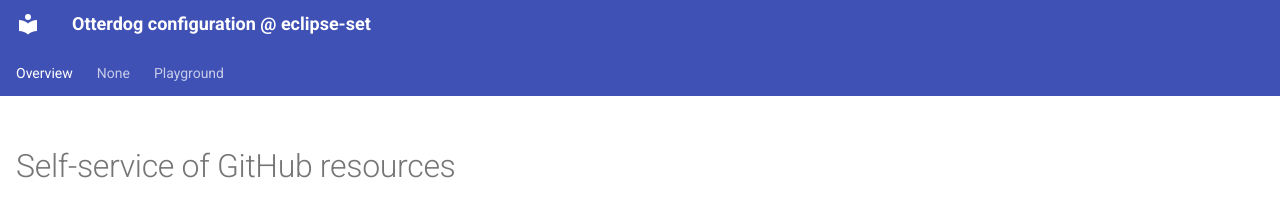
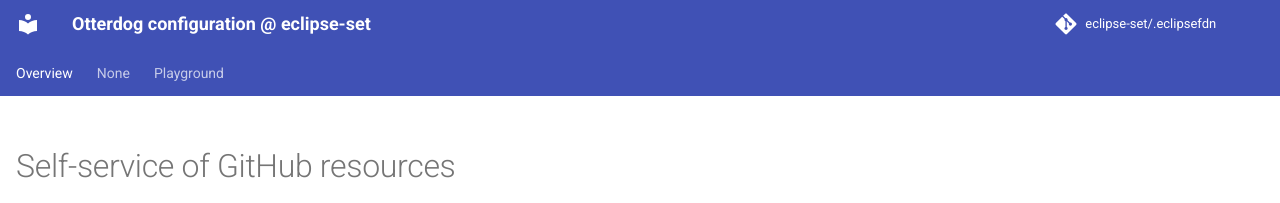
Before and after one commit to eclipse-set/.eclipsefdn, an MkDocs documentation site: the page built from docs/index.md, in a window 1280 px wide. Shown: the top 203 px of the page. Built offline with MkDocs 1.6.1 and Material for MkDocs 9.7.7, drawn with Linux system fonts in a browser that asks for light colours; comment, search, counter and statistics services are not loaded.

Commit message:
Updating file 'mkdocs.yml' with otterdog.

```diff
--- a/mkdocs.yml
+++ b/mkdocs.yml
@@ -3,6 +3,9 @@ site_description: Otterdog configuration @ eclipse-set
 strict: false
 
 site_url: https://eclipse-set.github.io/.eclipsefdn/
+
+repo_name: eclipse-set/.eclipsefdn
+repo_url: https://github.com/eclipse-set/.eclipsefdn/
 
 docs_dir: ./docs
 site_dir: ./_site
```
